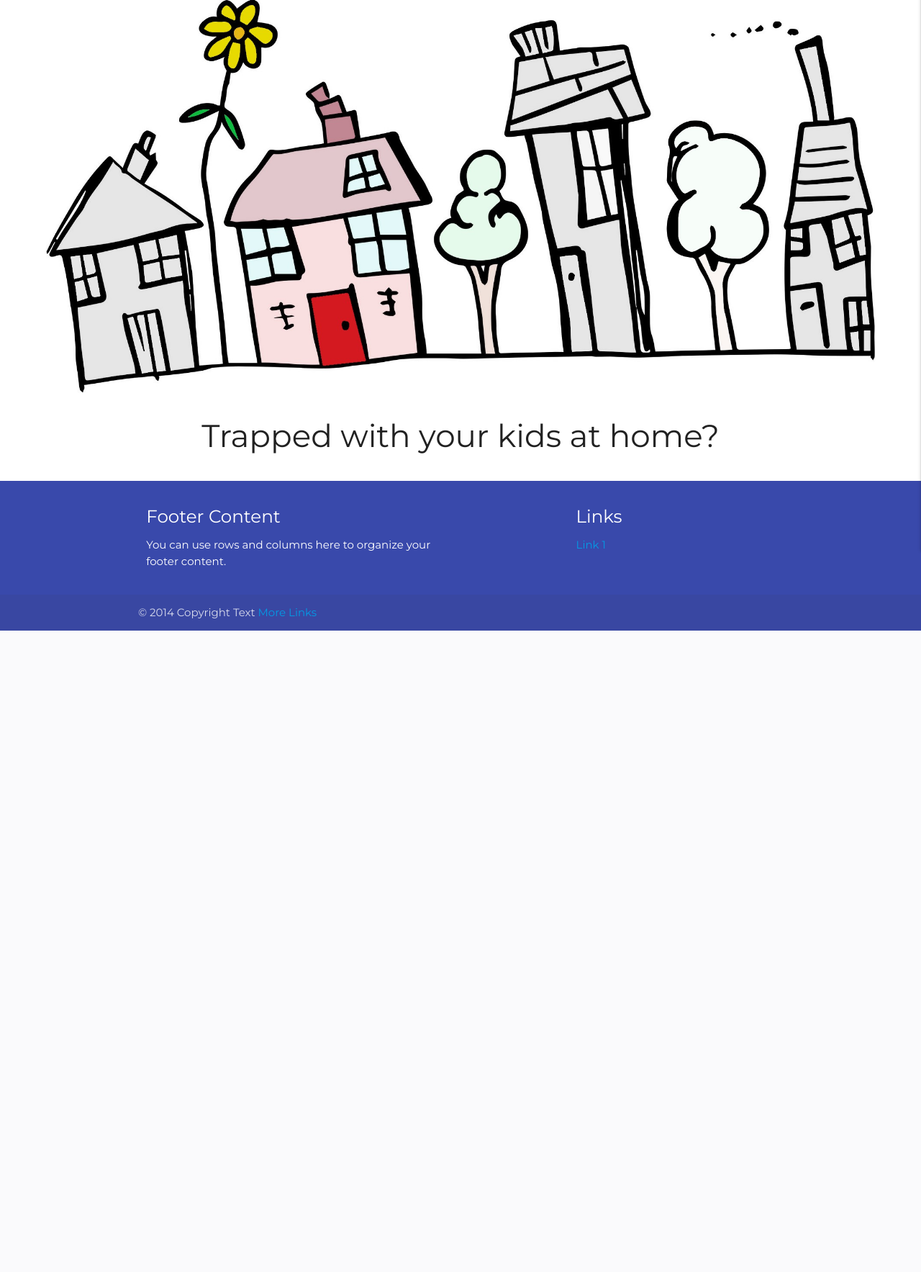
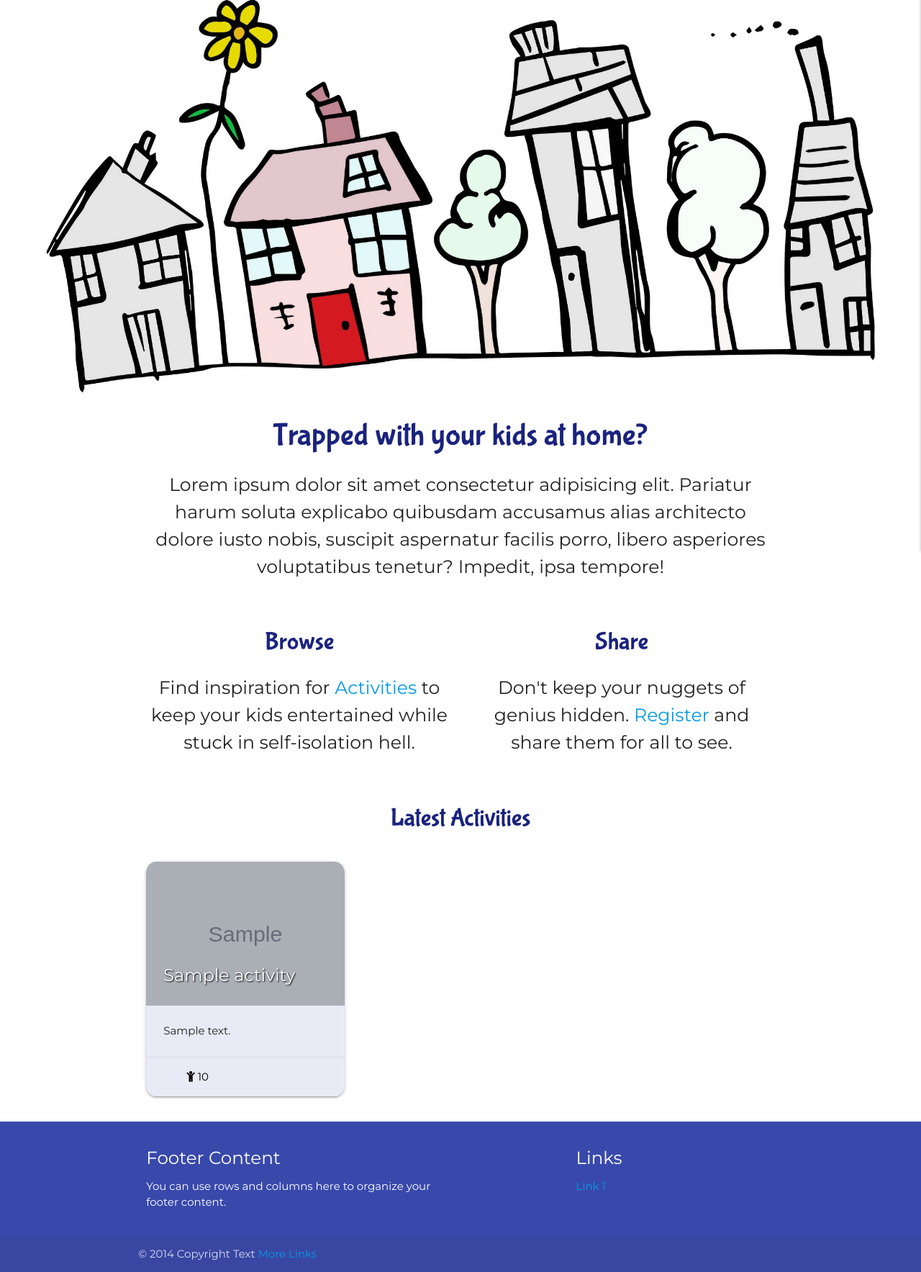
Before and after one commit to Edb83/self-isolution, a Flask app: page / in a window 1280 px wide. Shown: the part 95-1862 px from the top of the page at 72% size. Before the commit the page ends 971 px from the top, so only its background shows below. Run offline with Flask 2, Linux system fonts and the light colour scheme; grey boxes marked "Sample" are stand-in pictures; a database or web service that is not in the repository returns one stand-in record (values such as "Sample title"); some libraries are stand-ins or nearby versions.

Commit message:
Add draft content to home page inc. latest 3 activities

```diff
--- a/app.py
+++ b/app.py
@@ -122,7 +122,10 @@
 @app.route("/")
 @app.route("/home")
 def home():
-    return render_template("home.html")
+    activities = list(mongo.db.activities.find().sort("_id", -1))
+    categories = list(mongo.db.categories.find())
+
+    return render_template("home.html", activities=activities, categories=categories)
 
 
 @app.route("/activities")
--- a/templates/base.html
+++ b/templates/base.html
@@ -123,7 +123,7 @@
     </header>
 
     <!-- Separate block for Home.html without 'container' class, to allow full-width image -->
-    {% block welcome %}
+    {% block intro %}
     {% endblock %}
 
     <!-- Block used for most content on each template -->
--- a/templates/home.html
+++ b/templates/home.html
@@ -3,16 +3,15 @@
 {% block nav_home %}active{% endblock %}
 {% block nav_home_mob %}active{% endblock %}
 
-{% block welcome %}
+{% block intro %}
+
 <section>
+
     <div id="welcome-img-container" class="center">
-        <img id="welcome-img" src="{{ url_for('static', filename='images/street-1431207_1920.jpg') }}" alt="Crayon drawing of a grey street with one colourful house and tall sunflower">
+        <img id="welcome-img"
+        src="{{ url_for('static', filename='images/street-1431207_1920.jpg') }}"
+        alt="Crayon drawing of a grey street with one colourful house and tall sunflower">
     </div>
-        <div class="row">
-            <div class="col s12 center">
-                <h3>Trapped with your kids at home?</h3>
-            </div>
-        </div>
 
 </section>
 
@@ -21,10 +20,103 @@
 {% block content %}
 
 <section>
-    <container>
 
-    </container>
+    <div class="row center">
+        <div class="col s12 welcome-intro">
+            <h3 class="section-heading">Trapped with your kids at home?</h3>
+            <p class="flow-text">
+                Lorem ipsum dolor sit amet consectetur adipisicing elit. Pariatur harum soluta explicabo quibusdam accusamus alias architecto dolore iusto nobis, suscipit aspernatur facilis porro, libero asperiores voluptatibus tenetur? Impedit, ipsa tempore!
+            </p>
+        </div>
+    </div>
+
+    <div class="row center">
+        <div class="col s12 l6">
+            <div class="welcome-block">
+                <h4 class="section-heading">
+                    Browse
+                </h4>
+                <p class="flow-text">
+                    Find inspiration for <a href="{{ url_for('get_activities') }}">Activities</a> to keep your kids entertained while stuck in self-isolation hell.
+                </p>
+            </div>
+        </div>
+
+        <div class="col s12 l6">
+            <div class="welcome-block">
+                <h4 class="section-heading">
+                    Share
+                </h4>
+                <p class="flow-text">
+                    Don't keep your nuggets of genius hidden. <a href="{{ url_for('register') }}">Register</a> and share them for all to see.
+                </p>
+            </div>
+        </div>
+    </div>
+
 </section>
 
+<section>
+    <div class="row section-heading center">
+        <div class="col s8 offset-s2">
+            <h4>Latest Activities</h4>
+        </div>
+        <div class="col s2">
+             {% if session.user|lower == "admin"|lower %}
+                <h4 class="add-item-button-container valign-wrapper">
+                    <a href="{{ url_for('add_category') }}"
+                    class="btn-floating orange accent-4 pulse">
+                    <i class="fas fa-plus"></i>
+                    </a>
+                </h4>
+            {% endif %}
+        </div>
+    </div>
+    <div class="row">
+        {% for activity in activities %}
+            {% if loop.index < 4 %}
+                <div id="activities-container" class="col s12 m6 xl4">
+                    <div class="card hoverable indigo lighten-5">
+                        <div class="card-image">
+                        <a href="{{ url_for('view_activity', activity_id=activity._id) }}">
+                            {% if activity.image_file == "" %}
+                                {% for category in categories if category.category_name == activity.category_name %}
+                                        <img src="{{ category.image_file }}" />
+                                {% endfor %}
+                            {% else %}
+                                <img src="{{ activity.image_file }}" />
+                            {% endif %}
+                            <span class="card-title text-shadow">{{ activity.activity_name }}</span>
+                        </a>
+                        {% if session.user|lower == activity.created_by|lower or session.user|lower == "admin"|lower %}
+                        <a
+                            href="{{ url_for('edit_activity', activity_id=activity._id) }}"
+                            class="btn-floating halfway-fab teal darken-1"
+                            ><i class="fas fa-pencil-alt"></i
+                        ></a>
+                        {% endif %}
+                        </div>
+                        <div class="card-content activities-card-summary">
+                            {{ activity.activity_summary }}
+                        </div>
+                        <div class="card-action center-align truncate">
+                            <div class="col s5">
+                                <a href="{{ url_for('filter_age', target_age=activity.target_age) }}" class="card-action-link"><i class="fas fa-child prefix"></i>  {{ activity.target_age }}</a>
+                            </div>
+                            <div class="col s7">
+                                {% for category in categories if category.category_name == activity.category_name %}
+                                    <a href="{{ url_for('filter_category', category_id=category._id) }}" class="card-action-link">
+                                        <i class="fas fa-folder-open prefix"></i> {{ activity.category_name }}
+                                    </a>
+                                {% endfor %}
+                            </div>
+                        </div>
+                    </div>
+                </div>
+            {% endif %}
+        {% endfor %}
+    </div>
+
+</section>
 
 {% endblock %}
```
